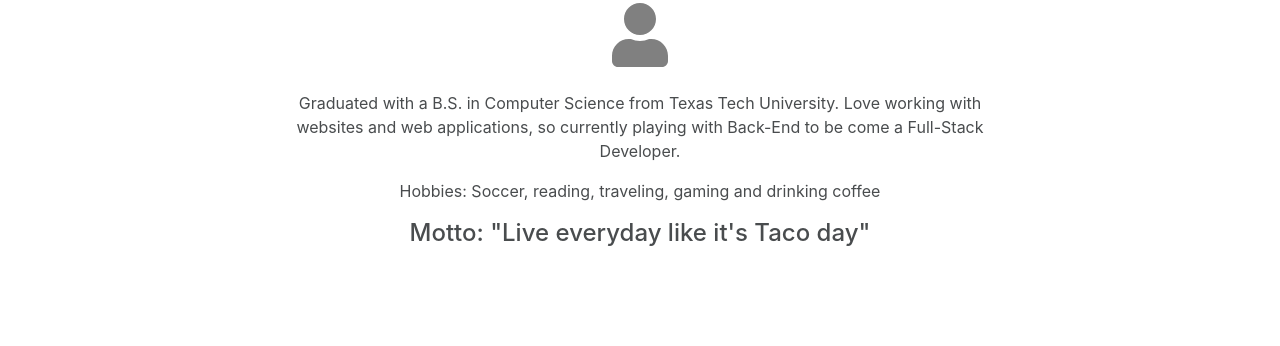
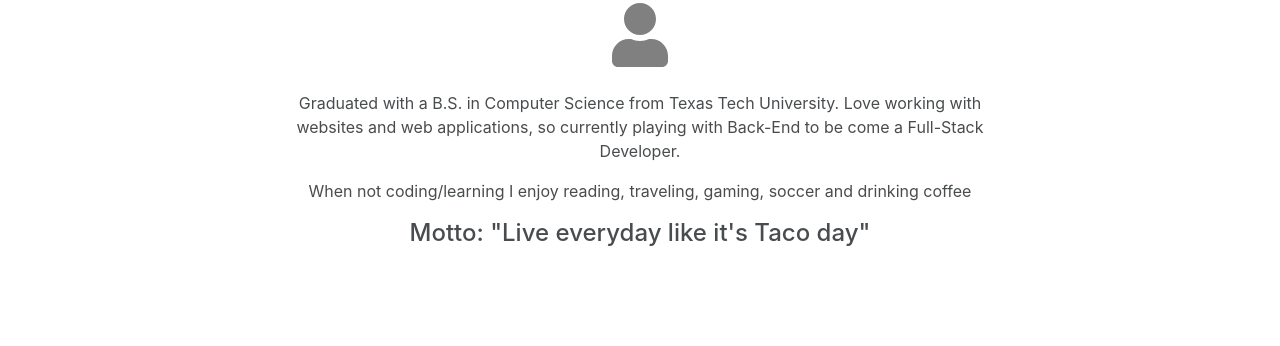
Before and after one commit to Gerfier/GerardFierro, a plain HTML site: page index.html in a window 1280 px wide. Shown: the part 815-1161 px from the top of the page. Drawn offline with nearby package versions, Linux system fonts and the light colour scheme.

Commit message:
updated about

```diff
--- a/index.html
+++ b/index.html
@@ -71,7 +71,7 @@
             <br></br>
             <p class="about">Graduated with a B.S. in Computer Science from Texas Tech University. Love working with websites and web applications, so currently
               playing with Back-End to be come a Full-Stack Developer.</p>
-            <p class="about">Hobbies: Soccer, reading, traveling, gaming and drinking coffee</p>
+            <p class="about">When not coding/learning I enjoy reading, traveling, gaming, soccer and drinking coffee</p>
                     <h4>Motto: "Live everyday like it's Taco day"</h4>
           </div>
         </div>
```
